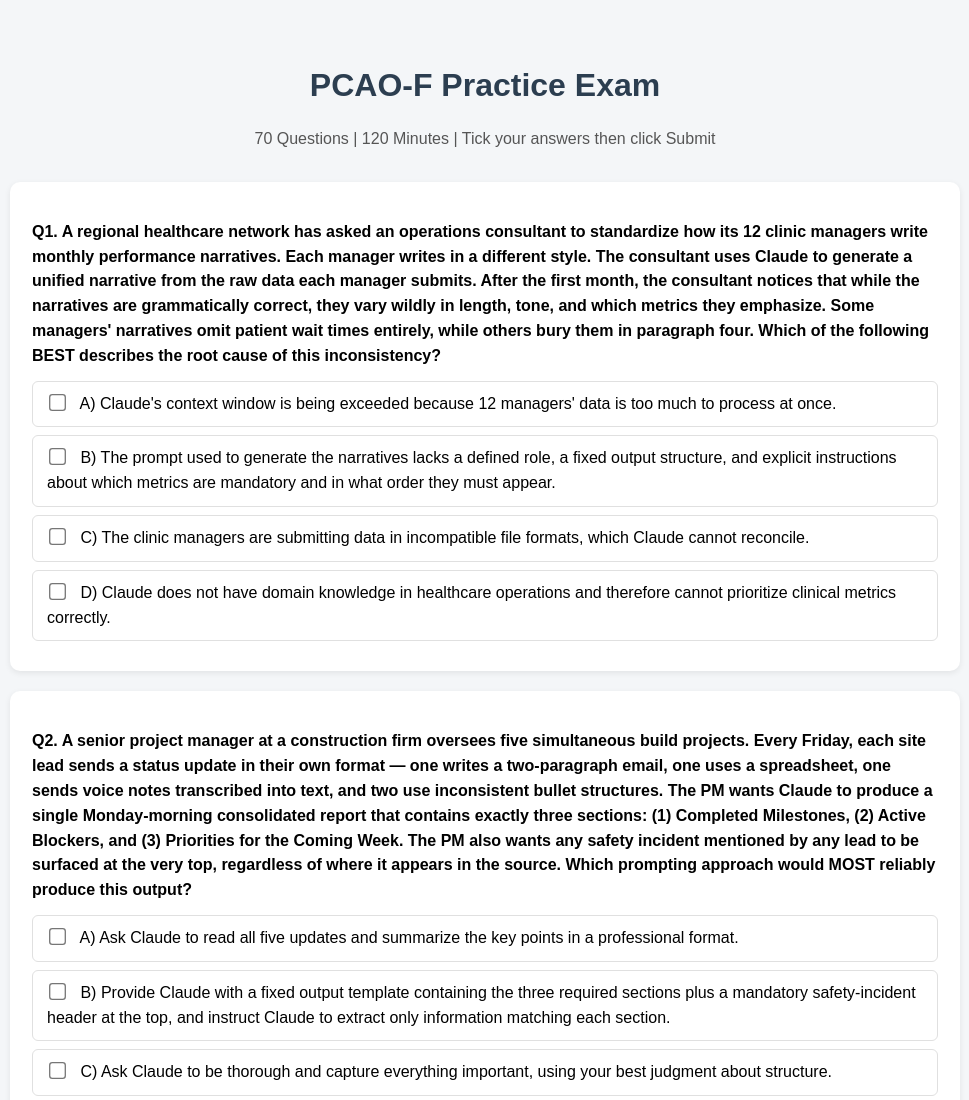
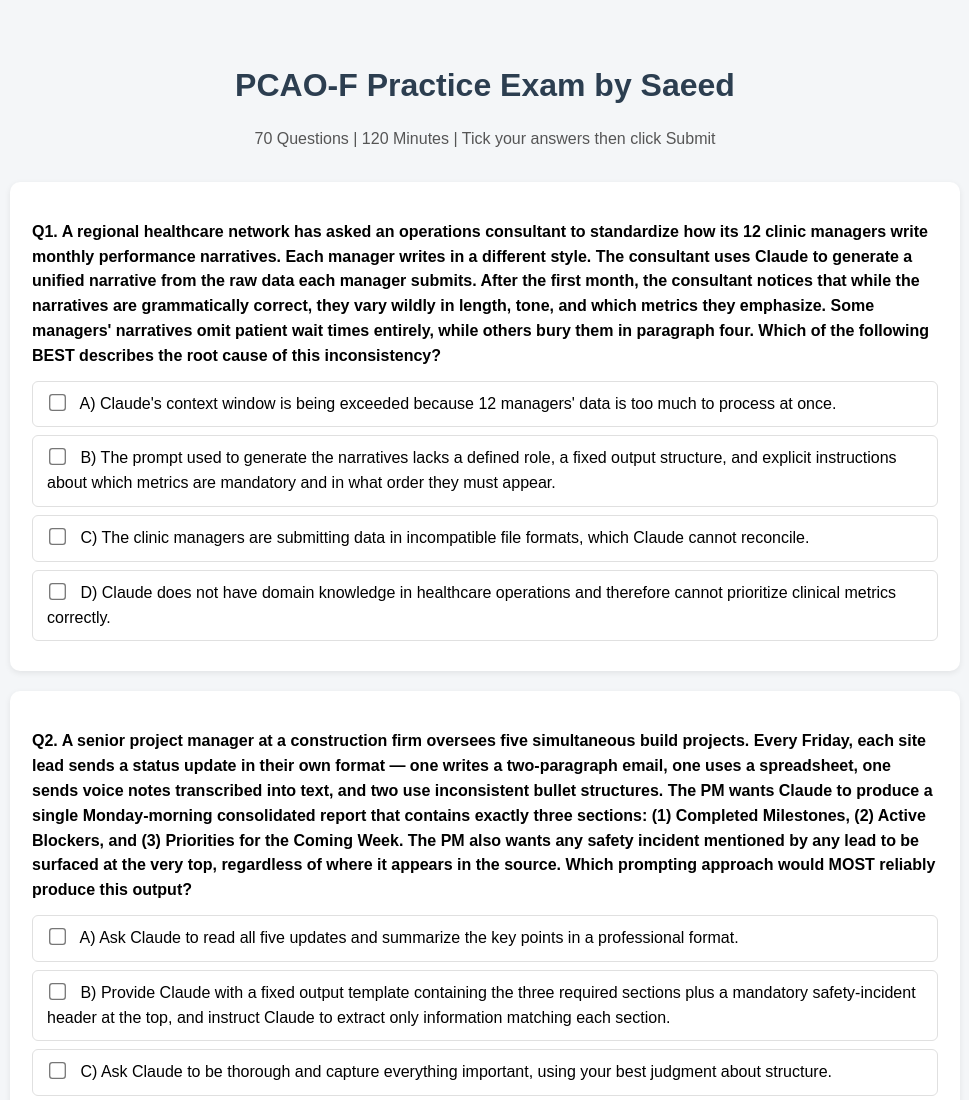
Before and after one commit to Skybypk/exam-html, a plain HTML site: page index.html in a window 1280 px wide. Shown: the top 1100 px of the page, without its empty margins (155-1124 px from the left). Drawn offline with Linux system fonts and the light colour scheme.

Commit message:
more add

```diff
--- a/index.html
+++ b/index.html
@@ -22,7 +22,7 @@ button:hover{background:#219150}
 </style>
 </head>
 <body>
-<h1>PCAO-F Practice Exam</h1>
+<h1>PCAO-F Practice Exam by Saeed</h1>
 <p class="sub">70 Questions | 120 Minutes | Tick your answers then click Submit</p>
 <div id="exam"></div>
 <button onclick="submitExam()">Submit Exam</button>
```
